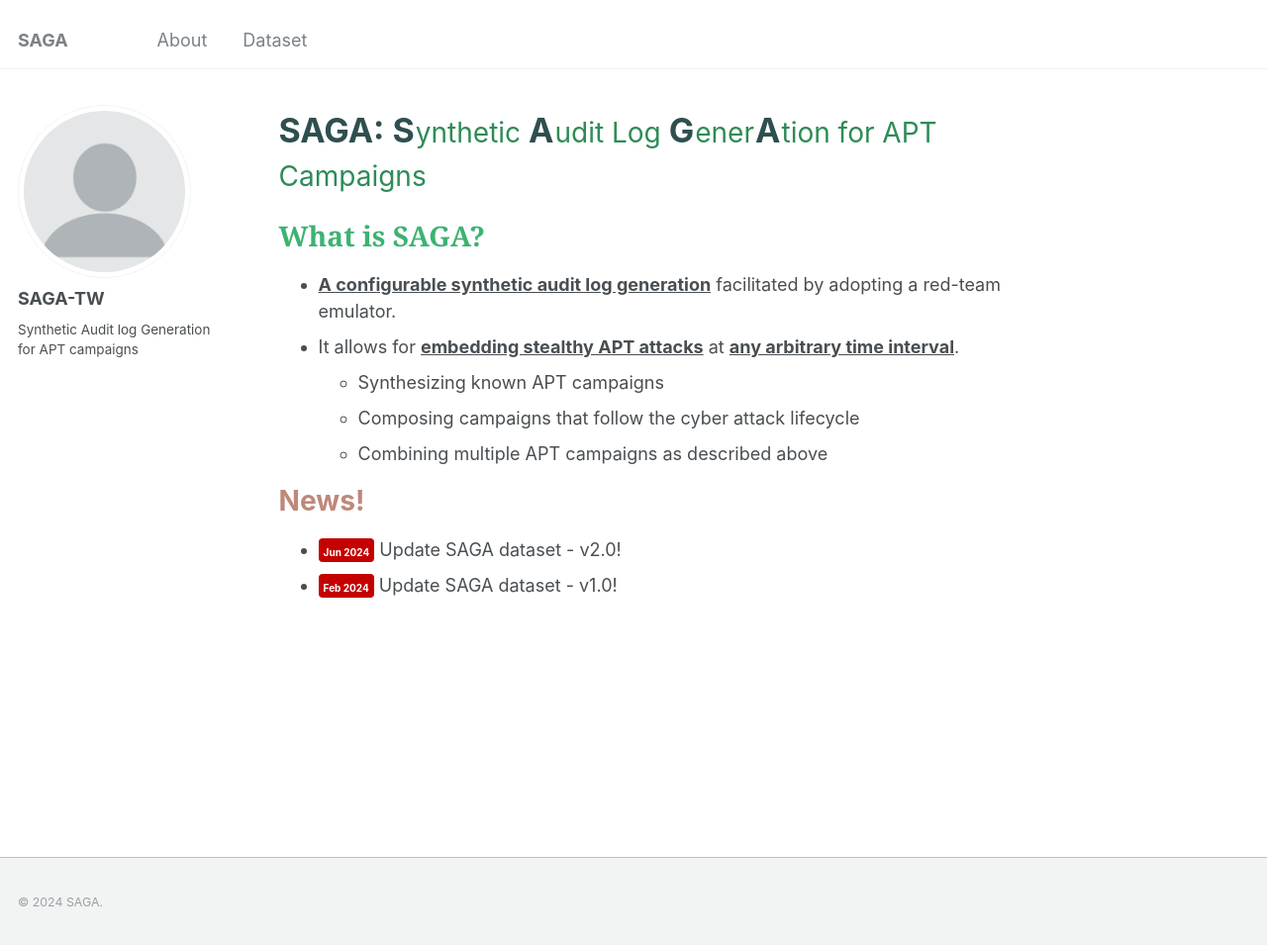
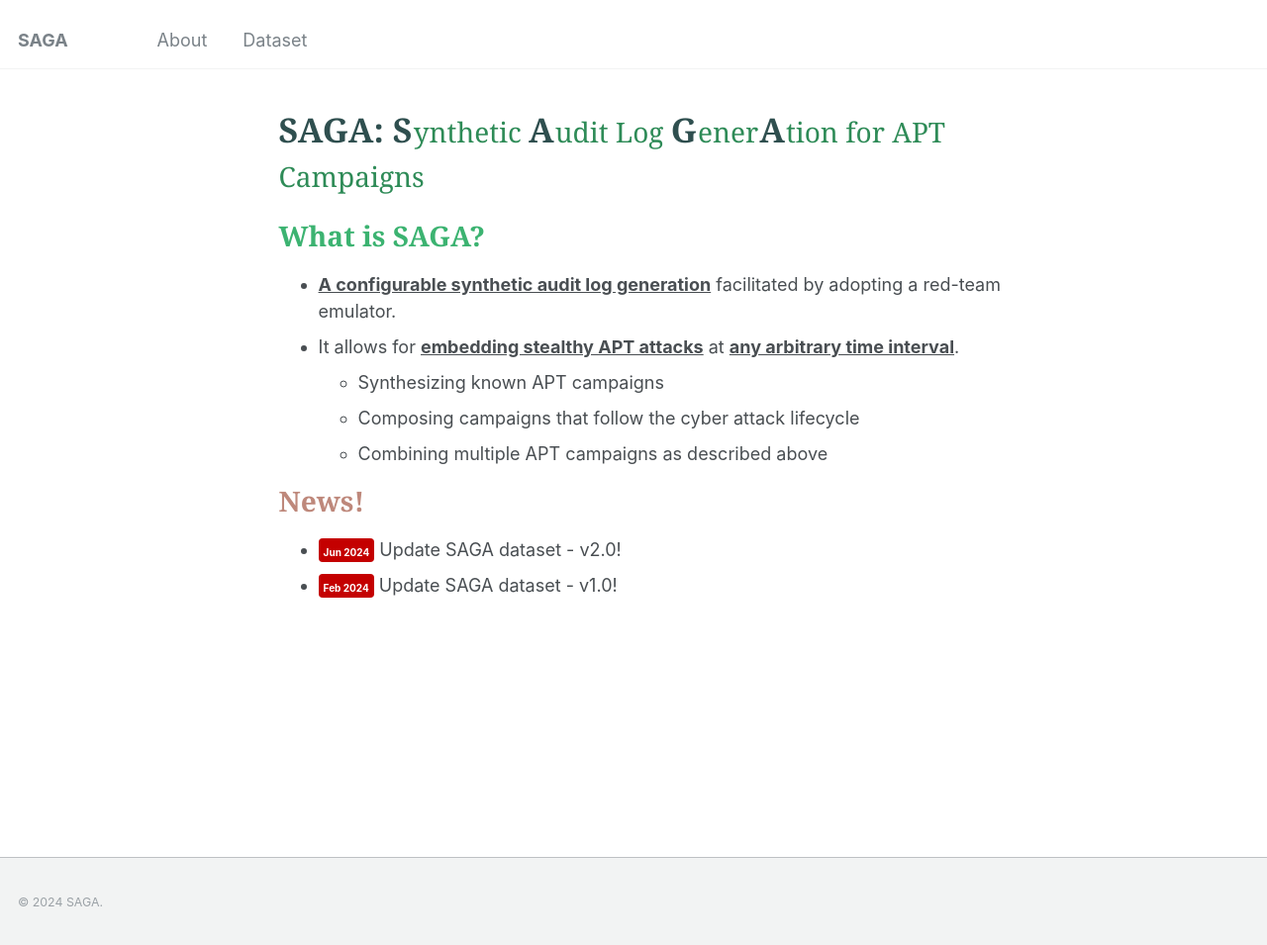
Before and after one commit to saga-tw/saga-tw.github.io, a Jekyll site: the page built from _pages/about.md, in a window 1280 px wide and 957 px high. Shown: the whole window at 99% size. Built offline with Jekyll 4.4.1, drawn with Linux system fonts in a browser that asks for light colours; part of the change alters nothing that is shown.

Commit message:
Update about.md

```diff
--- a/_pages/about.md
+++ b/_pages/about.md
@@ -1,21 +1,21 @@
 ---
 permalink: /
 title:
-author_profile: true
+author_profile: false
 redirect_from:
   - /about/
   - /about.html
 ---
 <p>
-  <strong style="color: #2F4F4F; font-weight: bold;font-size:34px">SAGA: </strong>
-  <span style="color: #2F4F4F; font-weight: bold;font-size:34px">S</span>
-  <span style="color: #2E8B57; font-size:28px; margin-left: -4px;">ynthetic </span>
-  <span style="color: #2F4F4F; font-weight: bold;font-size:34px">A</span>
-  <span style="color: #2E8B57; font-size:28px; margin-left: -4px;">udit Log </span>
-  <span style="color: #2F4F4F; font-weight: bold;font-size:34px">G</span>
-  <span style="color: #2E8B57; font-size:28px; margin-left: -4px;">ener</span>
-  <span style="color: #2F4F4F; font-weight: bold;font-size:34px; margin-left: -4px;">A</span>
-  <span style="color: #2E8B57; font-size:28px; margin-left: -4px;">tion for APT Campaigns </span>
+  <strong style="color: #2F4F4F; font-family: 'Georgia'; font-weight: bold;font-size:34px">SAGA: </strong>
+  <span style="color: #2F4F4F; font-family: 'Georgia'; font-weight: bold;font-size:34px">S</span>
+  <span style="color: #2E8B57; font-family: 'Georgia'; font-size:28px; margin-left: -4px;">ynthetic </span>
+  <span style="color: #2F4F4F; font-family: 'Georgia'; font-weight: bold;font-size:34px">A</span>
+  <span style="color: #2E8B57; font-family: 'Georgia'; font-size:28px; margin-left: -4px;">udit Log </span>
+  <span style="color: #2F4F4F; font-family: 'Georgia'; font-weight: bold;font-size:34px">G</span>
+  <span style="color: #2E8B57; font-family: 'Georgia'; font-size:28px; margin-left: -4px;">ener</span>
+  <span style="color: #2F4F4F; font-family: 'Georgia'; font-weight: bold;font-size:34px; margin-left: -4px;">A</span>
+  <span style="color: #2E8B57; font-family: 'Georgia'; font-size:28px; margin-left: -4px;">tion for APT Campaigns </span>
 </p>
 
 <h1 style= "color:#3CB371; font-family: 'Georgia';">What is SAGA?</h1>
@@ -34,7 +34,7 @@ redirect_from:
 <p style="text-align: justify; white-space: normal;">SAGA is a system that combines the attack behaviors defined by the MITRE ATT&CK framework with the APT lifecycle proposed by Mandiant to automatically generate diverse APT attack scenario synthesized audit logs. These synthesized audit logs can be used to train machine learning models and evaluate the performance of various APT detection methods.</p>-->
 
 <div class="card">
-  <h1 style= "color:#be887b"> News! </h1>
+  <h1 style= "color:#be887b; font-family: 'Georgia'"> News! </h1>
   <ul>
     <li> <span style="border-width: 3px ; width: 150px; height: 30px ; padding: 1px 5px 2px 5px; text-align: center; background-color:#C40000;border-radius: 4px;"><font style="font-weight:bold" color="white" size="1">Jun 2024</font></span> Update SAGA dataset - v2.0!</li>
     <li> <span style="border-width: 3px ; width: 150px; height: 30px ; padding: 1px 5px 2px 5px; text-align: center; background-color:#C40000;border-radius: 4px;"><font style="font-weight:bold" color="white" size="1">Feb 2024</font></span> Update SAGA dataset - v1.0!</li>
```
